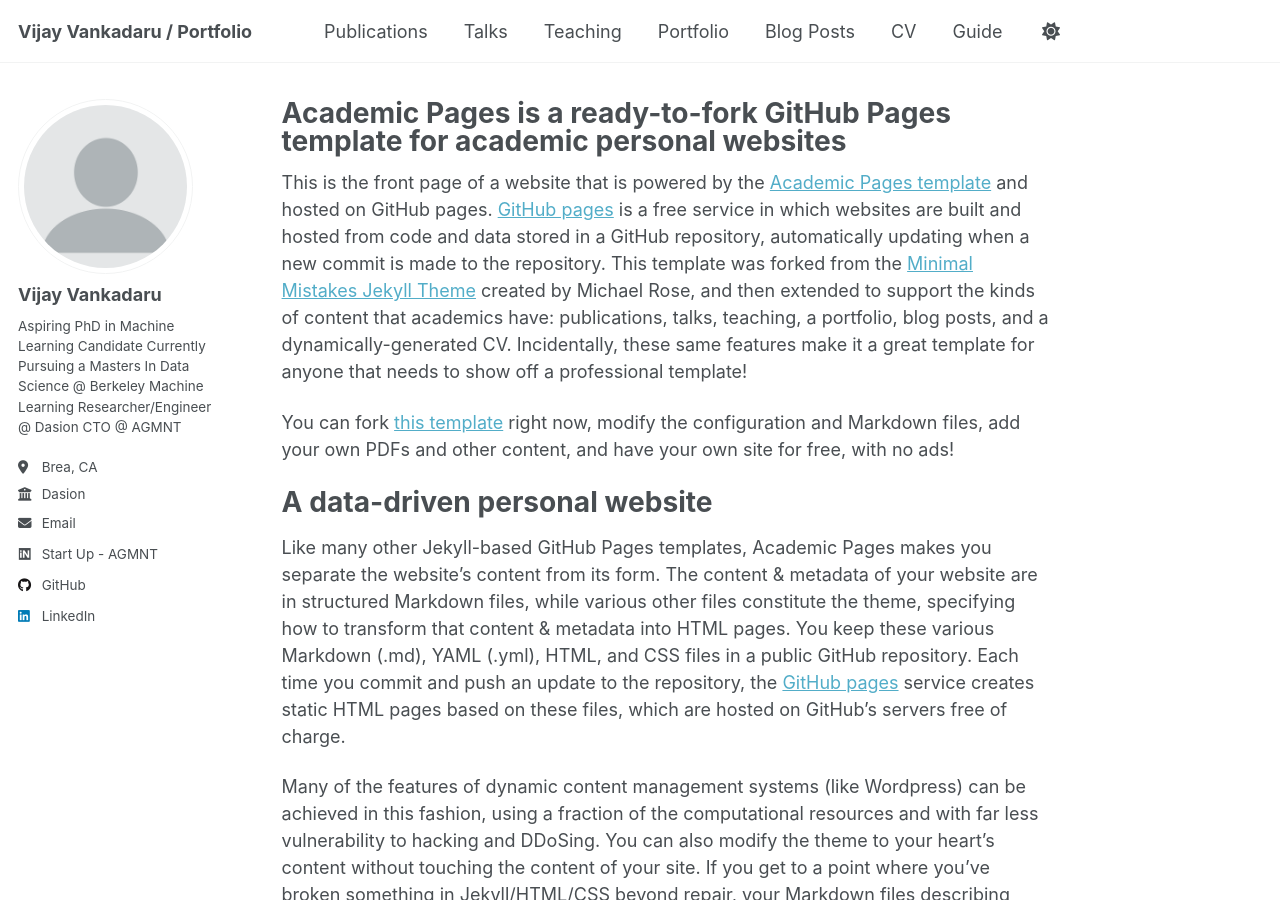
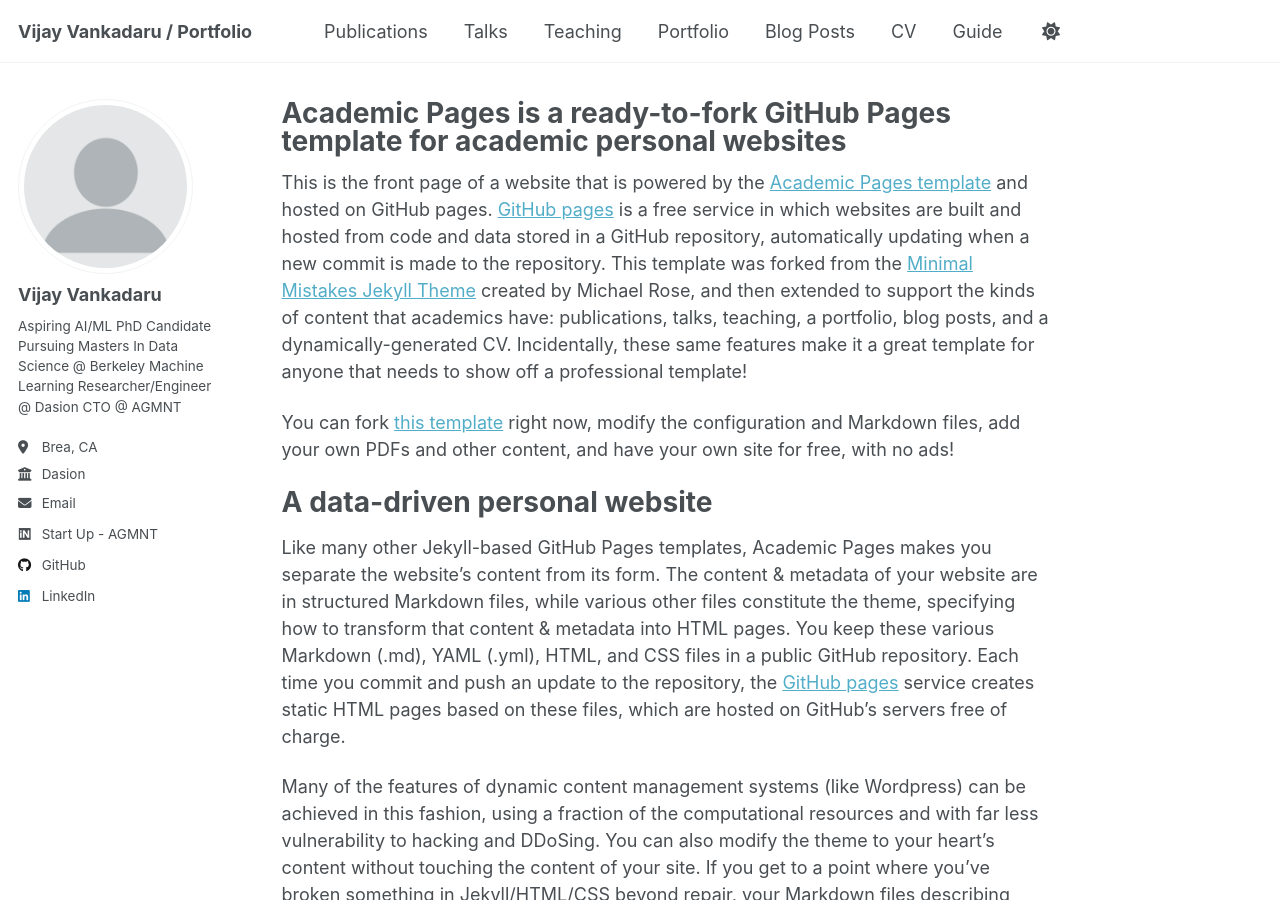
Before and after one commit to Vijay-Vankadaru/vijay-vankadaru.github.io, a Jekyll site: the page built from _pages/about.md, in a window 1280 px wide and 900 px high. Built offline with Jekyll 4.4.1, drawn with Linux system fonts in a browser that asks for light colours; some web fonts are replaced; a script that is not in the unit is left out.

Commit message:
Description Fixes

```diff
--- a/_config.yml
+++ b/_config.yml
@@ -25,7 +25,7 @@
   avatar           : "profile.png"
   name             : "Vijay Vankadaru"
   pronouns         : # example: "she/her"
-  bio              : "Aspiring PhD in Machine Learning Candidate\n Currently Pursuing a Masters In Data Science @ Berkeley\n Machine Learning Researcher/Engineer @ Dasion\n CTO @ AGMNT" #fix this
+  bio              : "Aspiring AI/ML PhD Candidate\n Pursuing Masters In Data Science @ Berkeley\n Machine Learning Researcher/Engineer @ Dasion\n CTO @ AGMNT" #fix this
   location         : "Brea, CA"
   employer         : "Dasion"
   uri              : # URL
```
